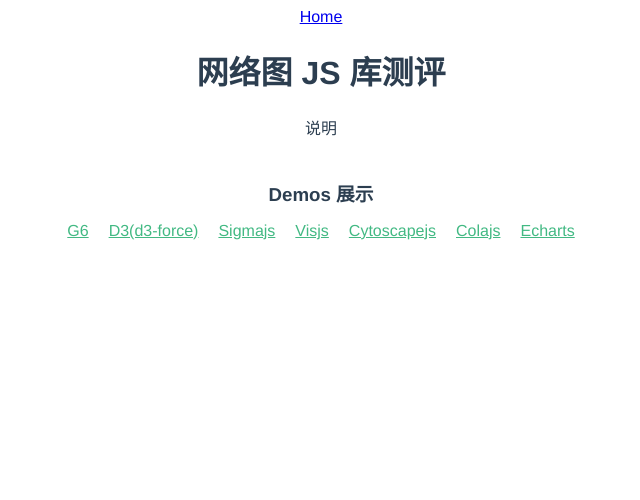
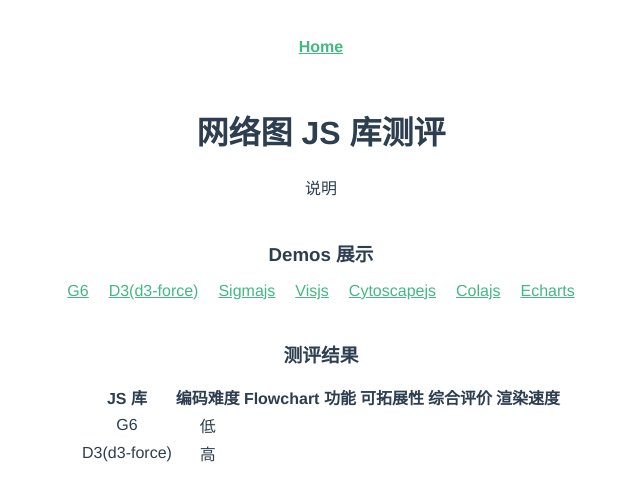
Before and after one commit to AustinXT/graph-research, a Vue app: page / in a window 1280 px wide. Shown: the top 500 px of the page, without its empty margins (319-959 px from the left). Built offline with nearby package versions, Linux system fonts and the light colour scheme.

Commit message:
add result table

```diff
--- a/src/App.vue
+++ b/src/App.vue
@@ -1,6 +1,8 @@
 <template>
   <div id="app">
-    <router-link to="/">Home</router-link>
+    <div id="nav">
+      <router-link to="/">Home</router-link>
+    </div>
     <router-view />
   </div>
 </template>
--- a/src/views/Home.vue
+++ b/src/views/Home.vue
@@ -28,6 +28,29 @@
         <router-link to="/Echarts">Echarts</router-link>
       </li>
     </ul>
+    <h3>测评结果</h3>
+    <table>
+      <thead>
+        <tr>
+          <th>JS 库</th>
+          <th>编码难度</th>
+          <th>Flowchart 功能</th>
+          <th>可拓展性</th>
+          <th>综合评价</th>
+          <th>渲染速度</th>
+        </tr>
+      </thead>
+      <tbody>
+        <tr>
+          <td>G6</td>
+          <td>低</td>
+        </tr>
+        <tr>
+          <td>D3(d3-force)</td>
+          <td>高</td>
+        </tr>
+      </tbody>
+    </table>
   </div>
 </template>
 
@@ -55,4 +78,8 @@
 a {
   color: #42b983;
 }
+table {
+  margin: auto;
+  margin-top: 15px;
+}
 </style>
```
Also changed, not shown: src/assets/logo.png (deleted).
